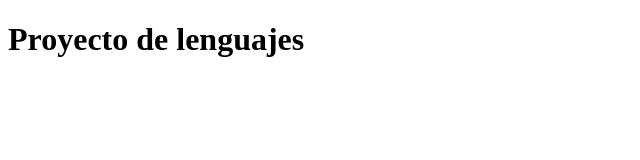
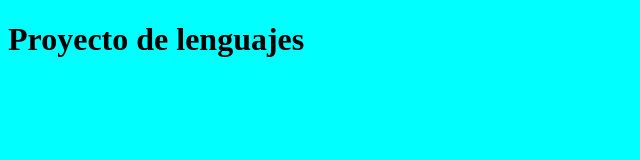
Before and after one commit to Erickgozan/Lenguajes-Erickgozan, a plain HTML site: page index.html in a window 1280 px wide. Shown: the whole page, without its empty margins (0-640 px from the left). Drawn offline with Linux system fonts and the light colour scheme.

Commit message:
Mi primer proyecto subido a github

```diff
--- /dev/null
+++ b/Estilo.css
@@ -0,0 +1,3 @@
+body{
+    background: aqua;
+}
--- a/index.html
+++ b/index.html
@@ -9,6 +9,7 @@ and open the template in the editor.
         <title>TODO supply a title</title>
         <meta charset="UTF-8">
         <meta name="viewport" content="width=device-width, initial-scale=1.0">
+        <link rel="stylesheet" href="Estilo.css">
     </head>
     <body>
         <h1>Proyecto de lenguajes</h1>
```
